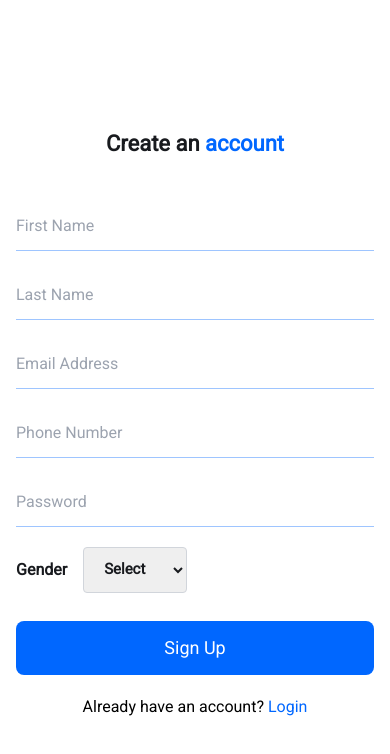
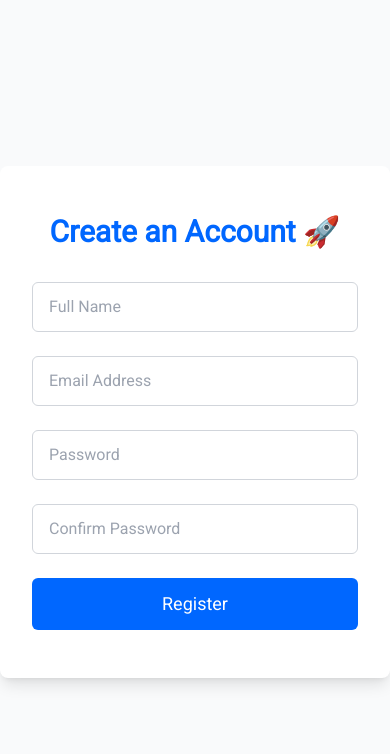
Before and after one commit to kumargaurav3815/Medicare_frontend, a React (Vite) app: page /register in a window 390 px wide. Shown: the top 754 px of the page. Built offline with nearby package versions, Linux system fonts and the light colour scheme.

Commit message:
Fix CORS: use array instead of comma string

```diff
--- a/src/pages/ResetPassword.jsx
+++ b/src/pages/ResetPassword.jsx
@@ -1,102 +1,71 @@
 /** @format */
 
-import { useState, useEffect } from "react";
-import { useNavigate, useParams } from "react-router-dom";
-import { ToastContainer, toast } from "react-toastify";
+import { useState } from "react";
+import resetImg from "../assets/images/reset.gif";
 import api from "../../api";
+import { useNavigate } from "react-router-dom";
+import { toast, ToastContainer } from "react-toastify";
 import "react-toastify/dist/ReactToastify.css";
 
-const ResetPassword = () => {
-  const { token } = useParams();
-  const navigateTo = useNavigate();
-  const [password, setPassword] = useState("");
-  const [confirmPassword, setConfirmPassword] = useState("");
+function ResetPassword() {
+  const navigate = useNavigate();
+  const [email, setEmail] = useState("");
 
-  useEffect(() => {
-    if (!token) {
-      toast.error("Invalid or expired token.");
-      setTimeout(() => {
-        navigateTo("/login");
-      }, 3000);
-    }
-  }, [token, navigateTo]);
-
-  const handleResetPassword = async (e) => {
+  const handleReset = async (e) => {
     e.preventDefault();
 
-    if (password !== confirmPassword) {
-      toast.error("Passwords do not match!");
-      return;
-    }
-
     try {
-      const response = await api.put(`/user/reset-password/${token}`, {
-        password,
-      });
-
-      toast.success(response.data.message || "Password reset successful!");
-      setTimeout(() => {
-        navigateTo("/login");
-      }, 1000);
+      const res = await api.post("/user/reset-password", { email });
+      toast.success(res.data.message || "Password reset link sent!");
+      setTimeout(() => navigate("/login"), 1000);
     } catch (error) {
       toast.error(
-        error.response?.data?.message ||
-          "Failed to reset password. Please try again later."
+        error.response?.data?.message || "Reset failed. Please try again."
       );
     }
   };
 
   return (
-    <section className="flex items-center justify-center min-h-screen bg-gradient-to-r from-blue-100 to-blue-50 px-6 py-8">
-      <div className="max-w-md w-full bg-white shadow-lg rounded-xl p-8">
-        <h3 className="text-primaryColor text-3xl font-bold mb-8 text-center">
-          Reset Password
-        </h3>
+    <section className="w-full min-h-[100dvh] h-auto bg-gray-50 dark:bg-[#0f172a] overflow-y-auto flex justify-center items-center py-10">
+      <div className="w-full max-w-[800px] mx-auto flex flex-col lg:flex-row shadow-lg rounded-lg overflow-hidden bg-white dark:bg-slate-900">
+        {/* Image Section */}
+        <div className="hidden lg:flex w-full lg:w-1/2">
+          <img
+            src={resetImg}
+            alt="Reset Password"
+            className="object-cover w-full h-full"
+          />
+        </div>
 
-        <form onSubmit={handleResetPassword}>
-          <div className="mb-6">
-            <label className="block text-sm font-medium text-gray-700 mb-2">
-              New Password
-            </label>
+        {/* Form Section */}
+        <div className="w-full lg:w-1/2 px-8 py-12 md:px-16">
+          <h2 className="text-3xl font-bold text-center text-primaryColor dark:text-white mb-8">
+            Reset Your Password 🔐
+          </h2>
+
+          <form onSubmit={handleReset} className="space-y-6">
             <input
-              type="password"
-              placeholder="Enter new password"
-              autoComplete="new-password"
-              className="w-full px-4 py-3 border rounded-lg border-gray-300 focus:ring-2 focus:ring-primaryColor focus:outline-none text-gray-900 text-base placeholder-gray-400"
-              value={password}
-              onChange={(e) => setPassword(e.target.value)}
+              type="email"
+              name="email"
+              placeholder="Enter your email"
+              className="w-full px-4 py-3 rounded-md border border-gray-300 dark:border-gray-700 dark:bg-gray-800 dark:text-white focus:outline-none focus:ring-2 focus:ring-primaryColor transition"
+              value={email}
+              onChange={(e) => setEmail(e.target.value)}
               required
             />
-          </div>
 
-          <div className="mb-6">
-            <label className="block text-sm font-medium text-gray-700 mb-2">
-              Confirm New Password
-            </label>
-            <input
-              type="password"
-              placeholder="Confirm your password"
-              autoComplete="confirm-password"
-              className="w-full px-4 py-3 border rounded-lg border-gray-300 focus:ring-2 focus:ring-primaryColor focus:outline-none text-gray-900 text-base placeholder-gray-400"
-              value={confirmPassword}
-              onChange={(e) => setConfirmPassword(e.target.value)}
-              required
-            />
-          </div>
-
-          <div className="mt-8">
             <button
               type="submit"
-              className="w-full bg-primaryColor hover:bg-primaryDark text-white text-lg font-semibold rounded-lg px-4 py-3 transition ease-in-out duration-300">
-              Reset Password
+              className="w-full bg-primaryColor hover:bg-blue-700 transition text-white text-lg font-medium py-3 rounded-md">
+              Send Reset Link
             </button>
-          </div>
-        </form>
+          </form>
+        </div>
+      </div>
 
-        <ToastContainer />
-      </div>
+      <ToastContainer />
     </section>
   );
-};
+}
 
 export default ResetPassword;
--- a/src/pages/SignUp.jsx
+++ b/src/pages/SignUp.jsx
@@ -1,192 +1,109 @@
 /** @format */
 
 import { useState } from "react";
-import signUpImg from "../assets/images/signup.gif";
-import { Link, useNavigate } from "react-router-dom";
+import registerImg from "../assets/images/register.gif";
+import api from "../../api";
+import { useNavigate } from "react-router-dom";
 import { toast, ToastContainer } from "react-toastify";
-import api from "../../api";
 import "react-toastify/dist/ReactToastify.css";
 
-function Signup() {
-  const [firstName, setFirstName] = useState("");
-  const [lastName, setLastName] = useState("");
-  const [email, setEmail] = useState("");
-  const [phone, setPhone] = useState("");
-  const [gender, setGender] = useState("");
-  const [password, setPassword] = useState("");
+function Register() {
+  const navigateTo = useNavigate();
+  const [form, setForm] = useState({
+    name: "",
+    email: "",
+    password: "",
+    confirmPassword: "",
+  });
 
-  const navigateTo = useNavigate();
+  const handleChange = (e) => {
+    setForm({ ...form, [e.target.name]: e.target.value });
+  };
 
-  const validateEmail = (email) =>
-    /^[^\s@]+@[^\s@]+\.[^\s@]+$/.test(email.toLowerCase());
-
-  const validatePhone = (phone) => phone.length >= 10;
-  const validatePassword = (password) => password.length >= 6;
-
-  const handleRegistration = async (e) => {
+  const handleRegister = async (e) => {
     e.preventDefault();
-
-    if (!validateEmail(email)) {
-      toast.error("Please enter a valid email.");
-      return;
-    }
-    if (!validatePhone(phone)) {
-      toast.error("Phone number should be at least 10 digits.");
-      return;
-    }
-    if (!validatePassword(password)) {
-      toast.error("Password should be at least 6 characters long.");
-      return;
+    if (form.password !== form.confirmPassword) {
+      return toast.error("Passwords do not match!");
     }
 
     try {
-      const res = await api.post("/user/patient/register", {
-        firstName,
-        lastName,
-        email,
-        phone,
-        gender,
-        password,
-      });
-
-      toast.success(res.data.message || "Registration successful!");
+      const res = await api.post("/user/register", form);
+      toast.success(res.data.message || "Registered successfully!");
       setTimeout(() => {
         navigateTo("/login");
       }, 800);
-
-      // Reset form fields
-      setFirstName("");
-      setLastName("");
-      setEmail("");
-      setPhone("");
-      setGender("");
-      setPassword("");
-    } catch (error) {
-      console.error("Registration error:", error);
+    } catch (err) {
       toast.error(
-        error.response?.data?.message ||
-          "Registration failed. Please try again."
+        err.response?.data?.message || "Registration failed. Try again."
       );
     }
   };
 
   return (
-    <section className="flex items-center justify-center min-h-screen w-full">
-      <div className="max-w-[1170px] w-full px-4">
-        <div className="grid grid-cols-1 lg:grid-cols-2">
-          <div className="hidden lg:block rounded-l-lg overflow-hidden">
-            <figure className="h-full w-full">
+    <section className="w-full min-h-[100dvh] h-auto bg-gray-50 dark:bg-[#0f172a] overflow-y-auto flex justify-center items-center py-10">
+      <div className="w-full max-w-[1200px] mx-auto flex flex-col lg:flex-row shadow-lg rounded-lg overflow-hidden bg-white dark:bg-slate-900">
+        {/* Image Section */}
+        <div className="hidden lg:flex w-full lg:w-1/2">
           <img
-                src={signUpImg}
+            src={registerImg}
+            alt="Register Visual"
             className="object-cover w-full h-full"
-                alt="Sign Up"
-              />
-            </figure>
-          </div>
-
-          <div className="rounded-lg lg:pl-16 py-10">
-            <h3 className="text-headingColor text-[22px] leading-9 font-bold mb-10 text-center lg:text-left">
-              Create an <span className="text-primaryColor">account</span>
-            </h3>
-
-            <form onSubmit={handleRegistration}>
-              <div className="mb-5">
-                <input
-                  type="text"
-                  name="firstName"
-                  placeholder="First Name"
-                  value={firstName}
-                  onChange={(e) => setFirstName(e.target.value)}
-                  className="w-full pr-4 py-3 border-b border-[#0066ff61] focus:outline-none focus:border-b-primaryColor text-[16px] text-headingColor placeholder:text-textColor"
-                  required
           />
         </div>
 
-              <div className="mb-5">
+        {/* Form Section */}
+        <div className="w-full lg:w-1/2 px-8 py-12 md:px-16">
+          <h2 className="text-3xl font-bold text-center text-primaryColor dark:text-white mb-8">
+            Create an Account 🚀
+          </h2>
+
+          <form onSubmit={handleRegister} className="space-y-6">
             <input
               type="text"
-                  name="lastName"
-                  placeholder="Last Name"
-                  value={lastName}
-                  onChange={(e) => setLastName(e.target.value)}
-                  className="w-full pr-4 py-3 border-b border-[#0066ff61] focus:outline-none focus:border-b-primaryColor text-[16px] text-headingColor placeholder:text-textColor"
+              name="name"
+              placeholder="Full Name"
+              className="w-full px-4 py-3 rounded-md border border-gray-300 dark:border-gray-700 dark:bg-gray-800 dark:text-white focus:outline-none focus:ring-2 focus:ring-primaryColor transition"
+              onChange={handleChange}
+              value={form.name}
               required
             />
-              </div>
 
-              <div className="mb-5">
             <input
               type="email"
               name="email"
               placeholder="Email Address"
-                  value={email}
-                  onChange={(e) => setEmail(e.target.value)}
-                  className="w-full pr-4 py-3 border-b border-[#0066ff61] focus:outline-none focus:border-b-primaryColor text-[16px] text-headingColor placeholder:text-textColor"
+              className="w-full px-4 py-3 rounded-md border border-gray-300 dark:border-gray-700 dark:bg-gray-800 dark:text-white focus:outline-none focus:ring-2 focus:ring-primaryColor transition"
+              onChange={handleChange}
+              value={form.email}
               required
-                  autoComplete="email"
             />
-              </div>
 
-              <div className="mb-5">
-                <input
-                  type="tel"
-                  name="phone"
-                  placeholder="Phone Number"
-                  value={phone}
-                  onChange={(e) => setPhone(e.target.value)}
-                  className="w-full pr-4 py-3 border-b border-[#0066ff61] focus:outline-none focus:border-b-primaryColor text-[16px] text-headingColor placeholder:text-textColor"
-                  required
-                  autoComplete="tel"
-                />
-              </div>
-
-              <div className="mb-5">
             <input
               type="password"
               name="password"
               placeholder="Password"
-                  value={password}
-                  onChange={(e) => setPassword(e.target.value)}
-                  className="w-full pr-4 py-3 border-b border-[#0066ff61] focus:outline-none focus:border-b-primaryColor text-[16px] text-headingColor placeholder:text-textColor"
+              className="w-full px-4 py-3 rounded-md border border-gray-300 dark:border-gray-700 dark:bg-gray-800 dark:text-white focus:outline-none focus:ring-2 focus:ring-primaryColor transition"
+              onChange={handleChange}
+              value={form.password}
               required
-                  autoComplete="new-password"
             />
-              </div>
 
-              <div className="mb-5 flex items-center justify-between">
-                <label className="text-headingColor font-bold text-[16px] leading-7">
-                  Gender
-                  <select
-                    name="gender"
-                    value={gender}
-                    onChange={(e) => setGender(e.target.value)}
-                    className="ml-4 text-textColor font-semibold text-[15px] px-4 py-3 border border-gray-300 rounded focus:outline-none"
-                    required>
-                    <option value="">Select</option>
-                    <option value="Male">Male</option>
-                    <option value="Female">Female</option>
-                  </select>
-                </label>
-              </div>
+            <input
+              type="password"
+              name="confirmPassword"
+              placeholder="Confirm Password"
+              className="w-full px-4 py-3 rounded-md border border-gray-300 dark:border-gray-700 dark:bg-gray-800 dark:text-white focus:outline-none focus:ring-2 focus:ring-primaryColor transition"
+              onChange={handleChange}
+              value={form.confirmPassword}
+              required
+            />
 
-              <div className="mt-7">
             <button
               type="submit"
-                  className="w-full bg-primaryColor text-white text-[18px] leading-[30px] rounded-lg px-4 py-3">
-                  Sign Up
+              className="w-full bg-primaryColor hover:bg-blue-700 transition text-white text-lg font-medium py-3 rounded-md">
+              Register
             </button>
-              </div>
-
-              <p className="mt-5 text-textColor text-center">
-                Already have an account?
-                <Link
-                  to="/login"
-                  className="text-primaryColor font-medium ml-1">
-                  Login
-                </Link>
-              </p>
           </form>
-          </div>
         </div>
       </div>
 
@@ -195,4 +112,4 @@ function Signup() {
   );
 }
 
-export default Signup;
+export default Register;
```
Lines whose indentation alone changed are shown as unchanged.
